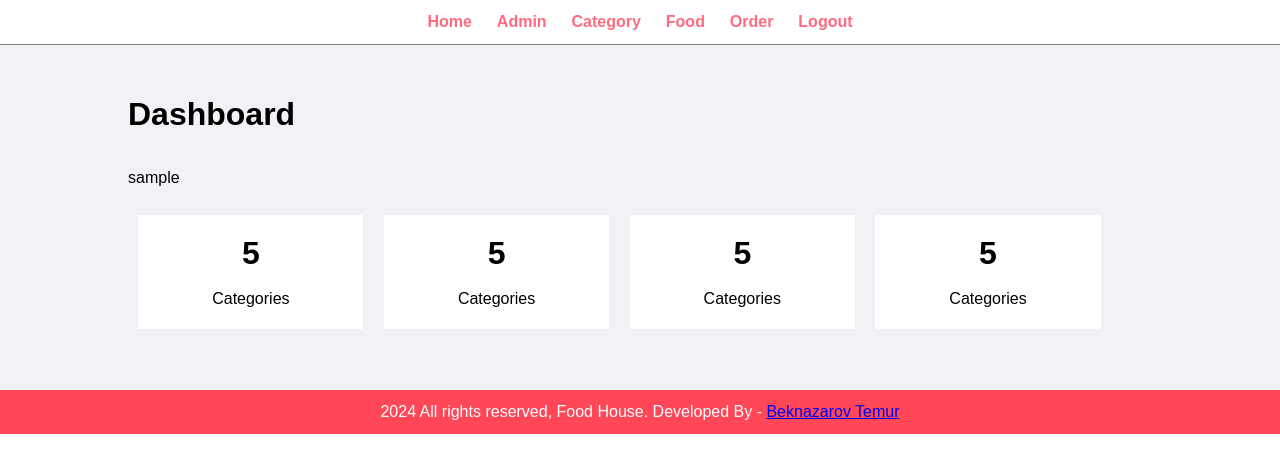
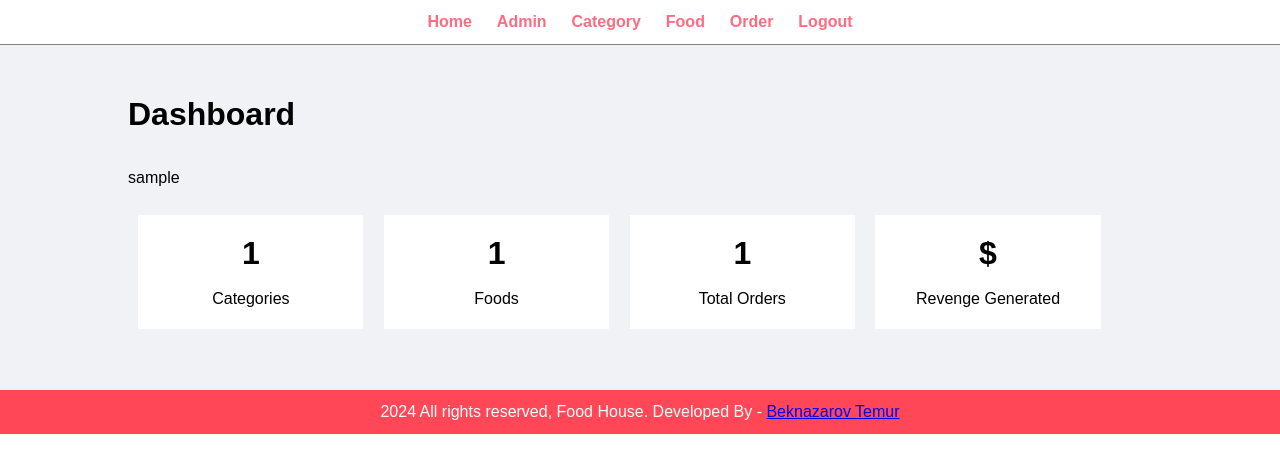
Before and after one commit to BeknazarovTemur/Food-Order, a PHP site: page /admin/index.php in a window 1280 px wide. Shown: the top 473 px of the page. Run offline with PHP 8.4, Linux system fonts and the light colour scheme; the visitor is signed in with stand-in values (Sample User, id 1); tables that the repository leaves empty or names only in its code hold one stand-in row (values such as "Sample post").

Commit message:
Creating Summary Dashboard on Admin Panel

```diff
--- a/admin/index.php
+++ b/admin/index.php
@@ -15,28 +15,47 @@ include 'partials/header.php';
          ?>
          <br><br>
          <div class="col-4 text-center">
-             <h1>5</h1>
+             <?php
+             $sql = "SELECT * FROM `tbl_category`";
+             $res = mysqli_query($conn, $sql);
+             $count = mysqli_num_rows($res);
+             ?>
+             <h1><?= $count ?></h1>
              <br>
              Categories
          </div>
          <div class="col-4 text-center">
-             <h1>5</h1>
+             <?php
+             $sql2 = "SELECT * FROM `tbl_food`";
+             $res2 = mysqli_query($conn, $sql2);
+             $count2 = mysqli_num_rows($res2);
+             ?>
+             <h1><?= $count2  ?></h1>
              <br>
-             Categories
+             Foods
          </div>
          <div class="col-4 text-center">
-             <h1>5</h1>
+             <?php
+             $sql3 = "SELECT * FROM `tbl_order`";
+             $res3 = mysqli_query($conn, $sql3);
+             $count3 = mysqli_num_rows($res3);
+             ?>
+             <h1><?= $count3  ?></h1>
              <br>
-             Categories
+             Total Orders
          </div>
          <div class="col-4 text-center">
-             <h1>5</h1>
+             <?php
+             $sql4 = "SELECT SUM(total) AS total FROM `tbl_order` WHERE status='Delevered'";
+             $res4 = mysqli_query($conn, $sql4);
+             $row4 = mysqli_fetch_assoc($res4);
+             $total_revenue = $row4['total'];
+             ?>
+             <h1>$<?= $total_revenue ?></h1>
              <br>
-             Categories
+             Revenge Generated
          </div>
-
          <div class="clearfix"></div>
-
      </div>
  </div>
  <!-- Main Content Section Ends -->
```
Also changed, not shown: order.php (+4 -4 lines), partials-front/footer.php (+5 -6 lines).
